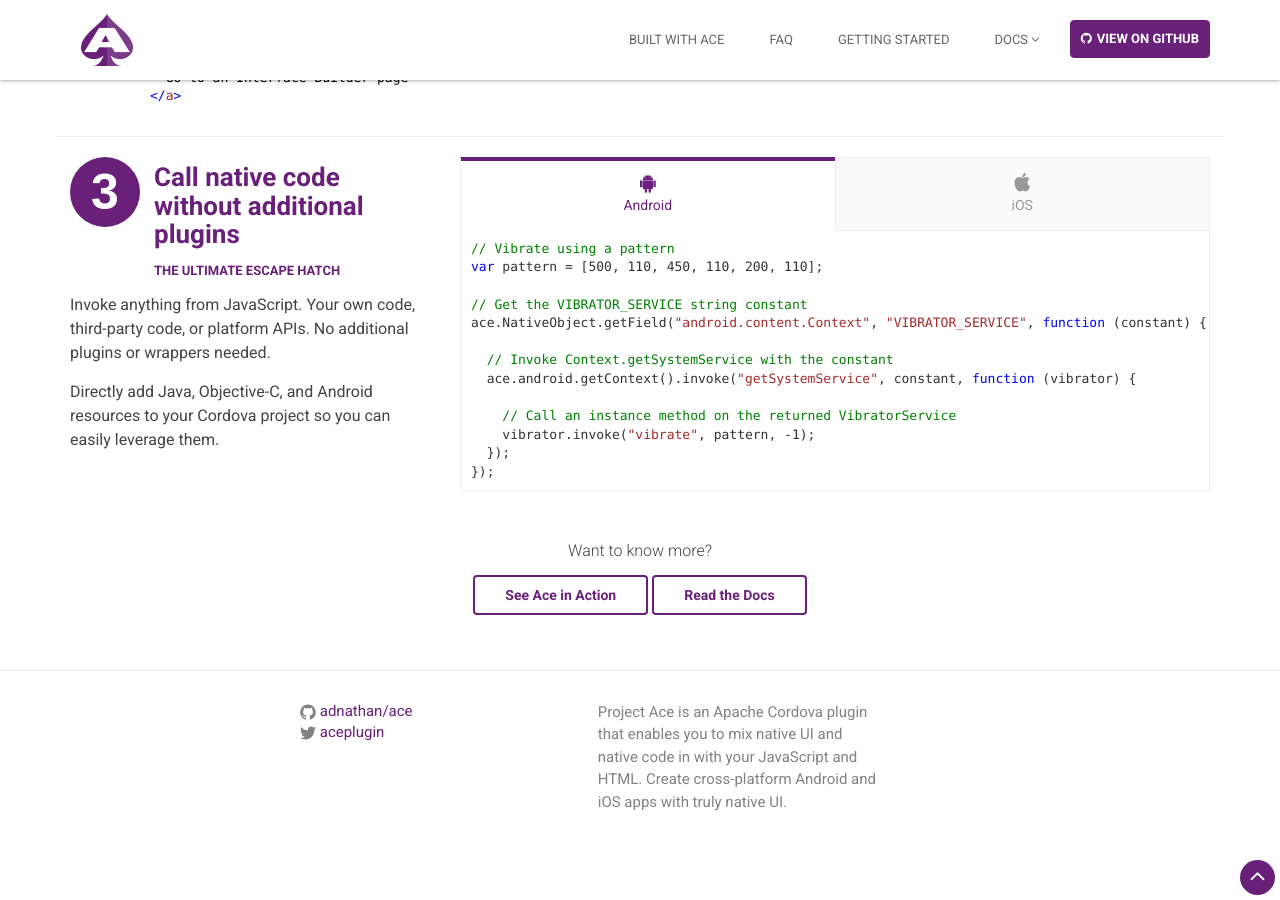
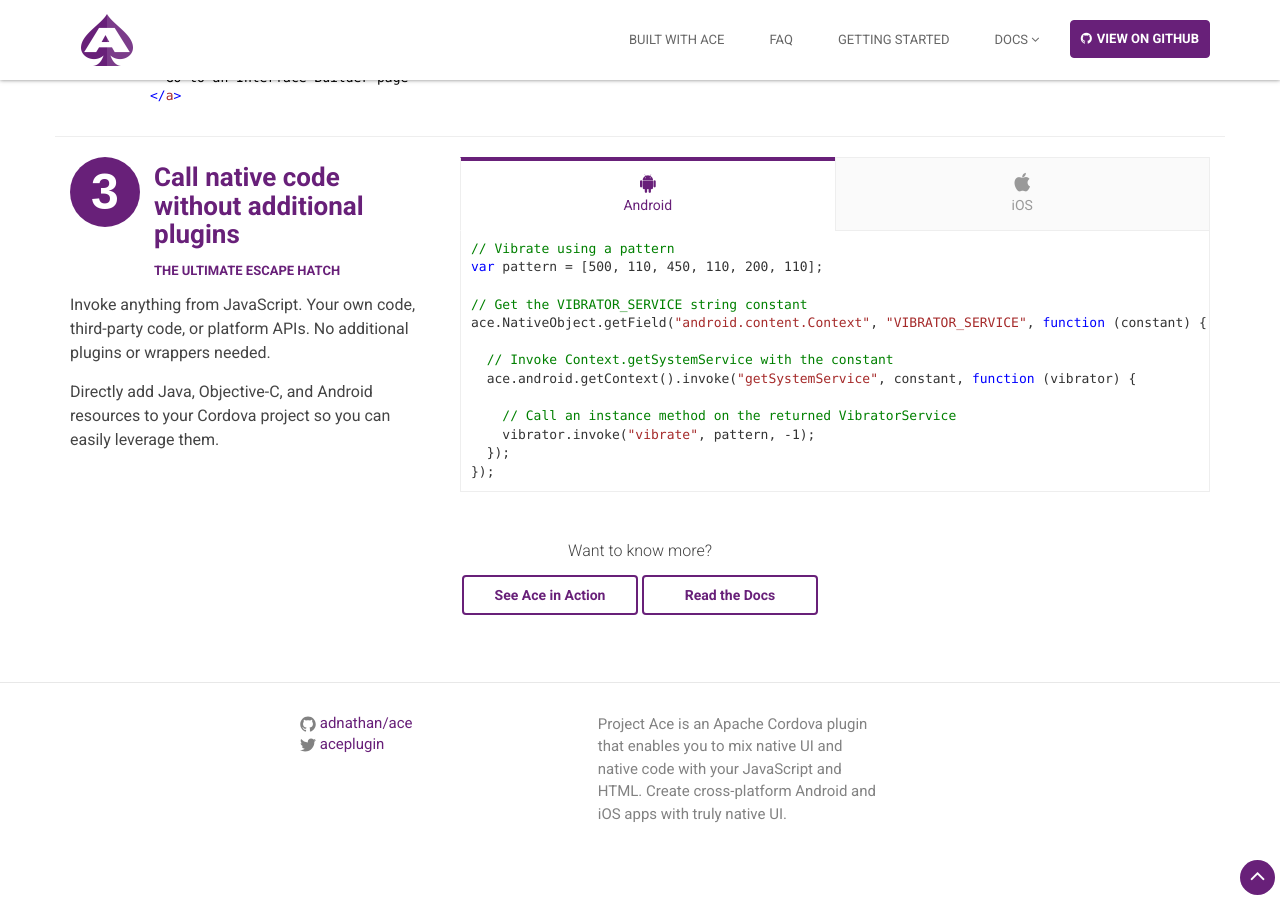
Before and after one commit to microsoft/ace, a Jekyll site: the page built from index.html, in a window 1280 px wide and 900 px high, scrolled down 2231 px. Built offline with Jekyll 4.4.1, drawn with Linux system fonts in a browser that asks for light colours.

```diff
--- a/_config.yml
+++ b/_config.yml
@@ -5,7 +5,7 @@
 title: Project Ace - Cordova Plugin for Native UI
 description: > # this means to ignore newlines until "baseurl:"
   Project Ace is an Apache Cordova plugin that enables you to mix native UI and native code
-  in with your JavaScript and HTML. Create cross-platform Android and iOS apps with truly native UI.
+  with your JavaScript and HTML. Create cross-platform Android and iOS apps with truly native UI.
 baseurl: "" # the subpath of your site, e.g. /blog
 url: "http://ace.run" # the base hostname & protocol for your site
 twitter_username: aceplugin
--- a/_layouts/main.html
+++ b/_layouts/main.html
@@ -6,11 +6,13 @@
   <body class="blog-page blog-page-single">
 
     {% include header-main.html %}
+    <h1 align="center" style="text-transform: uppercase; margin-bottom:50px">{{page.title}}</h1>
 
-    <div>
+    <div class="container">
     {{ content }}
     </div>
 
+    <p style="margin-top:50px"></p>
     {% include footer.html %}
   </body>
 
--- a/index.html
+++ b/index.html
@@ -276,8 +276,8 @@ ace.NativeObject.invoke(<span class="js-string">"UIDevice"</span>, <span class="
 
                 <div class="feature-lead text-center" style="margin-top:30px">
                     <h4 class="title">Want to know more?</h4>
-                    <p><a class="btn btn-cta btn-cta-secondary" href="/apps">See Ace in Action</a>
-                    <a class="btn btn-cta btn-cta-secondary" href="/docs">Read the Docs</a></p>
+                    <p><a class="btn btn-cta btn-cta-secondary" style="margin-bottom:12px;min-width:176px" href="/apps">See Ace in Action</a>
+                    <a class="btn btn-cta btn-cta-secondary" style="margin-bottom:12px;min-width:176px" href="/docs">Read the Docs</a></p>
                 </div>
             </div><!--//container-->
         </section><!--//why-->
```
Also changed, not shown: builtWithAce.html (+23 -2 lines), assets/images/builtwith/pgd.png (added).
